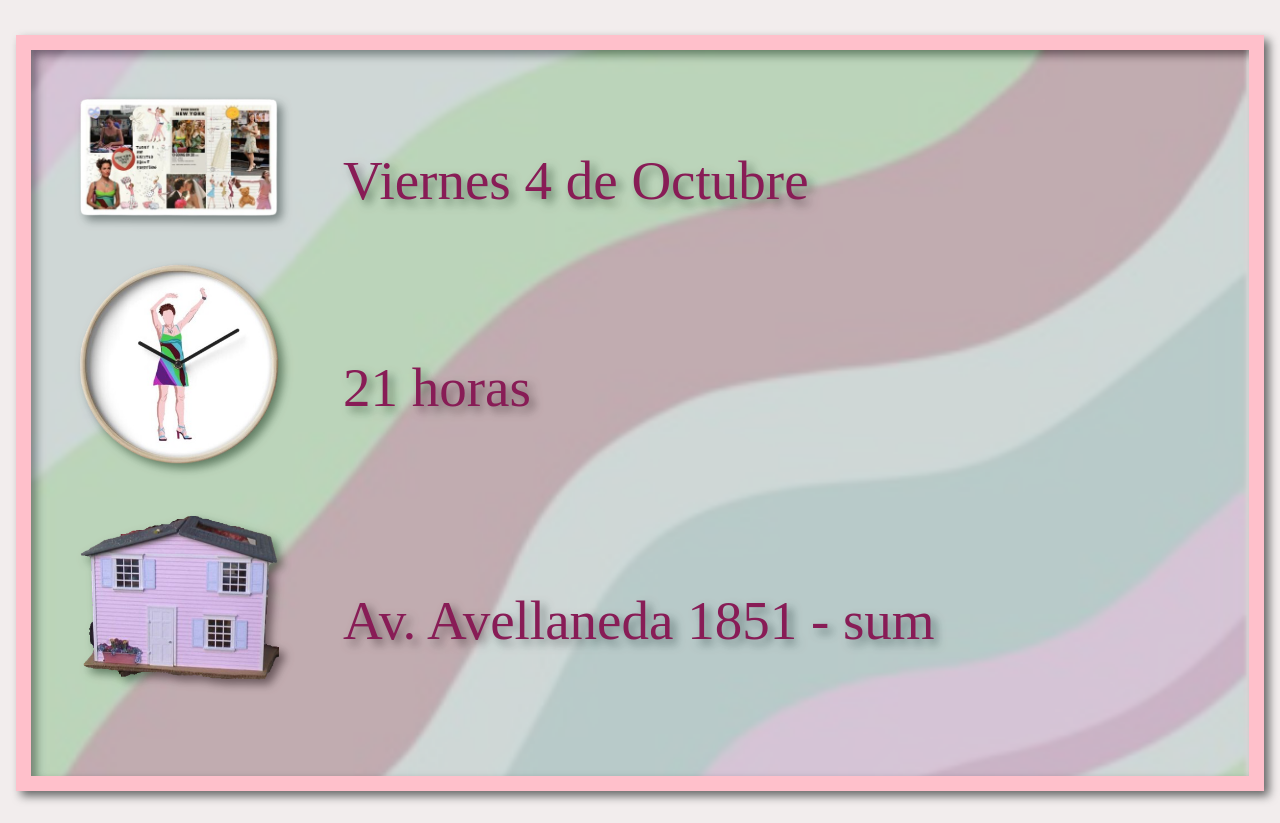
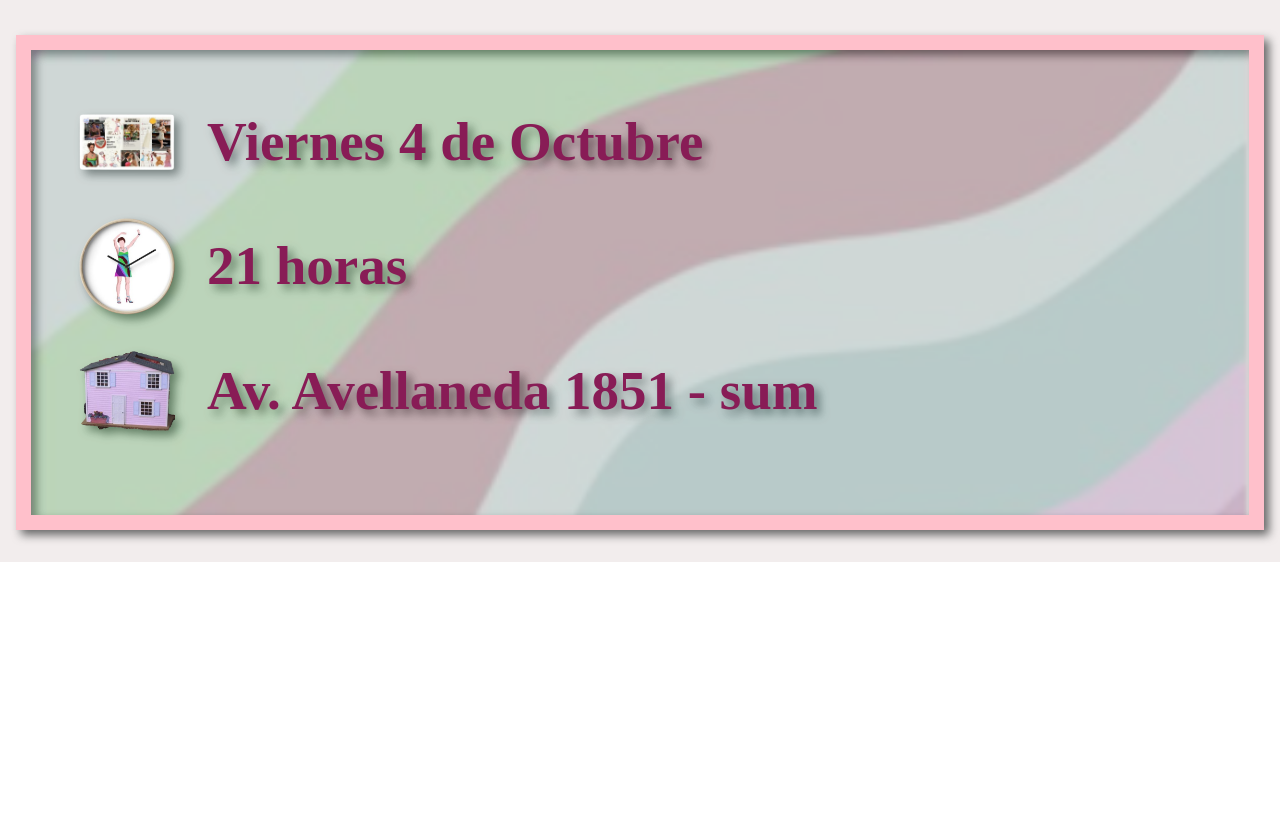
Before and after one commit to paupuentes919/13-going-30, a Vue app: page / in a window 1280 px wide. Shown: the part 2469-3292 px from the top of the page. After the commit the page ends 3031 px from the top, so only its background shows below. Built offline with nearby package versions, Linux system fonts and the light colour scheme.

Commit message:
fixed event details

```diff
--- a/src/components/VDetails.vue
+++ b/src/components/VDetails.vue
@@ -8,24 +8,24 @@
           class="pau-margin-negative"
         />
       </div>
-      <div class="pau-border-details pau-background-pattern p-12">
-        <div class="flex gap-x-16">
-          <div class="self-center mb-12">
-            <img src="../assets/images/Agenda.png" alt="agenda" class="img-events" />
+      <div class="pau-border-details pau-background-pattern p-12 pau-margin-up">
+        <div class="flex items-center gap-x-8 mb-8">
+          <div class="w-24 flex-shrink-0">
+            <img src="../assets/images/Agenda.png" alt="agenda" class="w-full" />
           </div>
-          <div class="self-center pau-text-details">Viernes 4 de Octubre</div>
+          <div class="pau-text-details">Viernes 4 de Octubre</div>
         </div>
-        <div class="flex gap-x-16">
-          <div class="self-center mb-12">
-            <img src="../assets/images/clock.png" alt="clock" class="img-events" />
+        <div class="flex items-center gap-x-8 mb-8">
+          <div class="w-24 flex-shrink-0">
+            <img src="../assets/images/clock.png" alt="clock" class="w-full" />
           </div>
-          <div class="self-center pau-text-details">21 horas</div>
+          <div class="pau-text-details">21 horas</div>
         </div>
-        <div class="flex gap-x-16">
-          <div class="self-center mb-12">
-            <img src="../assets/images/house.png" alt="house" class="img-events" />
+        <div class="flex items-center gap-x-8 mb-8">
+          <div class="w-24 flex-shrink-0">
+            <img src="../assets/images/house.png" alt="house" class="w-full" />
           </div>
-          <div class="self-center pau-text-details">Av. Avellaneda 1851 - sum</div>
+          <div class="pau-text-details">Av. Avellaneda 1851 - sum</div>
         </div>
       </div>
     </div>
@@ -57,6 +57,7 @@
   font-family: 'Graduate';
   font-size: 55px;
   color: #881c56;
+  font-weight: 600;
 }
 
 .img-events {
@@ -111,6 +112,12 @@
   }
 }
 
+@media (max-width: 658px) {
+  .w-24 {
+    width: 4rem;
+  }
+}
+
 @media (max-width: 600px) {
   .pau-text-details {
     font-size: 20px;
@@ -120,6 +127,10 @@
 @media (max-width: 530px) {
   .pau-margin-negative {
     height: 50px;
+  }
+
+  .pau-margin-up {
+    margin-top: -60px;
   }
 }
 
@@ -133,8 +144,11 @@
   .img-events {
     display: none;
   }
-  .gap-x-16 {
-    gap: 0;
+  .gap-x-8 {
+    gap: 1.5rem;
+  }
+  .w-24 {
+    width: 2.8rem;
   }
 }
 </style>
```
